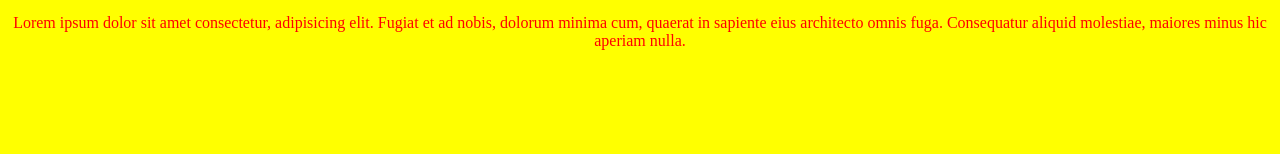
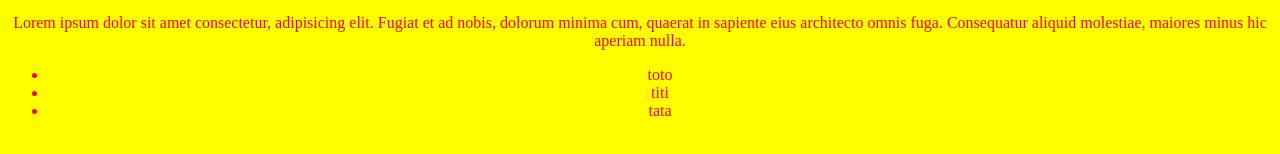
Before and after one commit to Gibo-inolam/projet-git-test, a plain HTML site: page index.html in a window 1280 px wide. Shown: the part 170-324 px from the top of the page. Drawn offline with Linux system fonts and the light colour scheme.

Commit message:
modif html

```diff
--- a/index.html
+++ b/index.html
@@ -11,5 +11,10 @@
     <p>Lorem ipsum dolor sit amet consectetur, adipisicing elit. Fugiat et ad nobis, dolorum minima cum, quaerat in sapiente eius architecto omnis fuga. Consequatur aliquid molestiae, maiores minus hic aperiam nulla.</p>
     <p>Lorem ipsum dolor sit amet consectetur, adipisicing elit. Fugiat et ad nobis, dolorum minima cum, quaerat in sapiente eius architecto omnis fuga. Consequatur aliquid molestiae, maiores minus hic aperiam nulla.</p>
     <p>Lorem ipsum dolor sit amet consectetur, adipisicing elit. Fugiat et ad nobis, dolorum minima cum, quaerat in sapiente eius architecto omnis fuga. Consequatur aliquid molestiae, maiores minus hic aperiam nulla.</p>
+    <ul>
+        <li>toto</li>
+        <li>titi</li>
+        <li>tata</li>
+    </ul>
 </body>
 </html>
```
